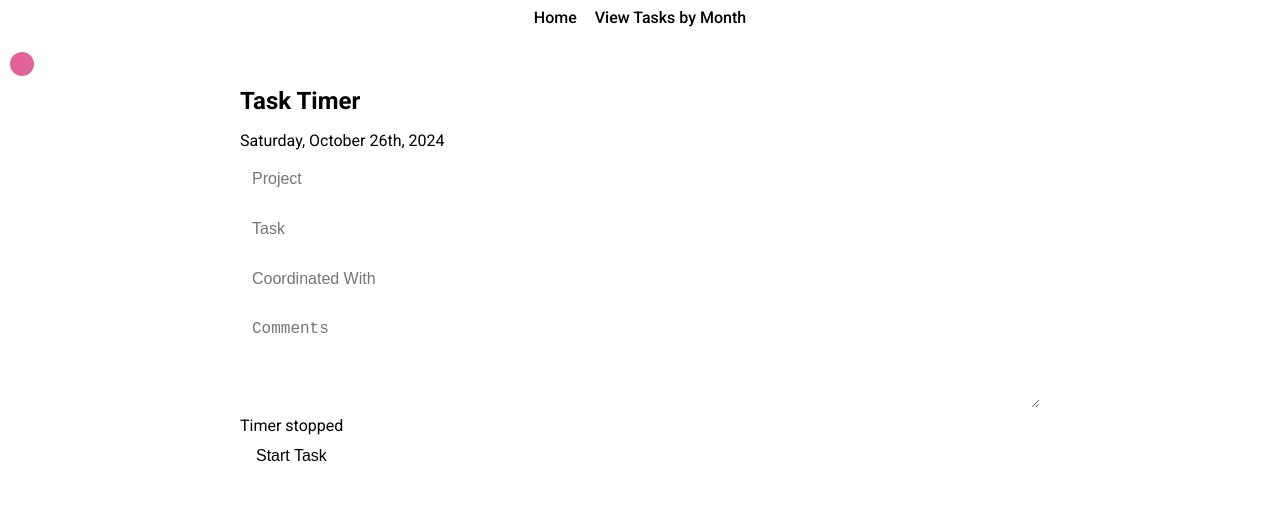
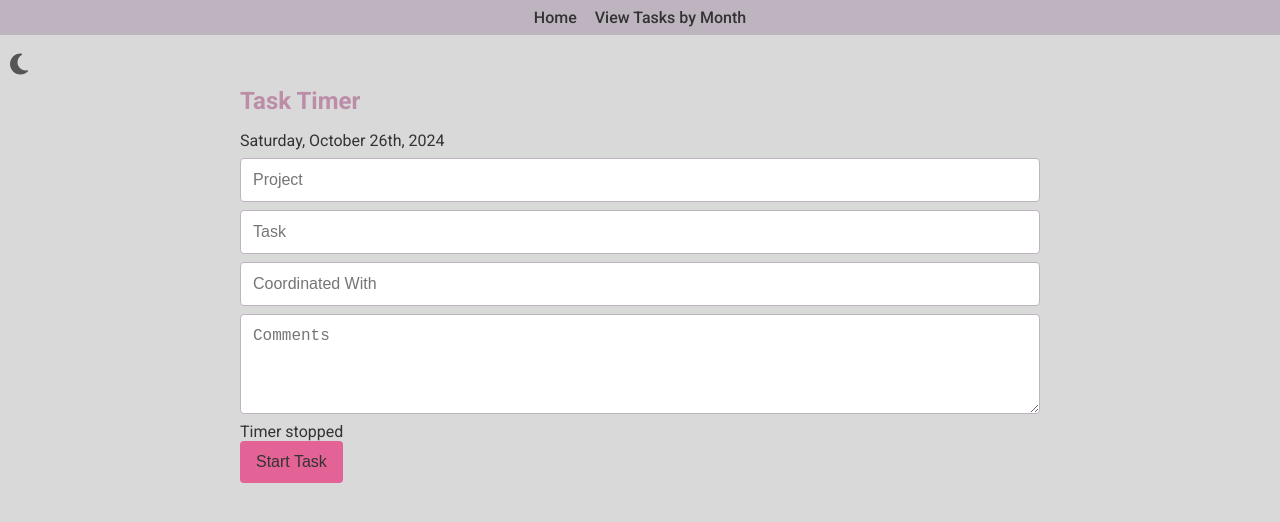
Before and after one commit to Savinesa/TaskManagement, a React (Vite) app: page / in a window 1280 px wide. Shown: the top 522 px of the page. Built offline with nearby package versions, Linux system fonts and the light colour scheme.

Commit message:
Bug Fixes

```diff
--- a/src/App.jsx
+++ b/src/App.jsx
@@ -6,24 +6,29 @@ import { FontAwesomeIcon } from "@fortawesome/react-fontawesome";
 import { faSun, faMoon, faCircle } from "@fortawesome/free-solid-svg-icons";
 
 const App = () => {
-  const [theme, setTheme] = useState("light"); // Default theme is colorful
+  const [theme, setTheme] = useState(
+    localStorage.getItem("theme") || "default"
+  );
 
   const toggleTheme = () => {
     const newTheme =
       theme === "default" ? "dark" : theme === "dark" ? "light" : "default";
     setTheme(newTheme);
     document.documentElement.setAttribute("data-theme", newTheme);
+    localStorage.setItem("theme", newTheme);
   };
 
   const [tasks, setTasks] = useState([]);
 
-  // Load tasks from localStorage when the component mounts
   useEffect(() => {
     const storedTasks = JSON.parse(localStorage.getItem("tasks")) || [];
     setTasks(storedTasks);
   }, []);
 
-  // Save tasks to localStorage whenever they change
+  useEffect(() => {
+    document.documentElement.setAttribute("data-theme", theme);
+  }, [theme]);
+
   useEffect(() => {
     localStorage.setItem("tasks", JSON.stringify(tasks));
   }, [tasks]);
@@ -43,7 +48,6 @@ const App = () => {
         </Link>
       </nav>
 
-      {/* Theme Toggle Icon */}
       <div className="theme-toggle-icon" onClick={toggleTheme}>
         {theme === "light" && (
           <FontAwesomeIcon icon={faCircle} color="#E36397" />
--- a/src/components/TaskTimer.jsx
+++ b/src/components/TaskTimer.jsx
@@ -45,7 +45,6 @@ const TaskTimer = ({ onSaveTask }) => {
     };
     onSaveTask(task);
 
-    // Clear task from localStorage
     localStorage.removeItem("runningTask");
 
     setTaskDetails({
```
